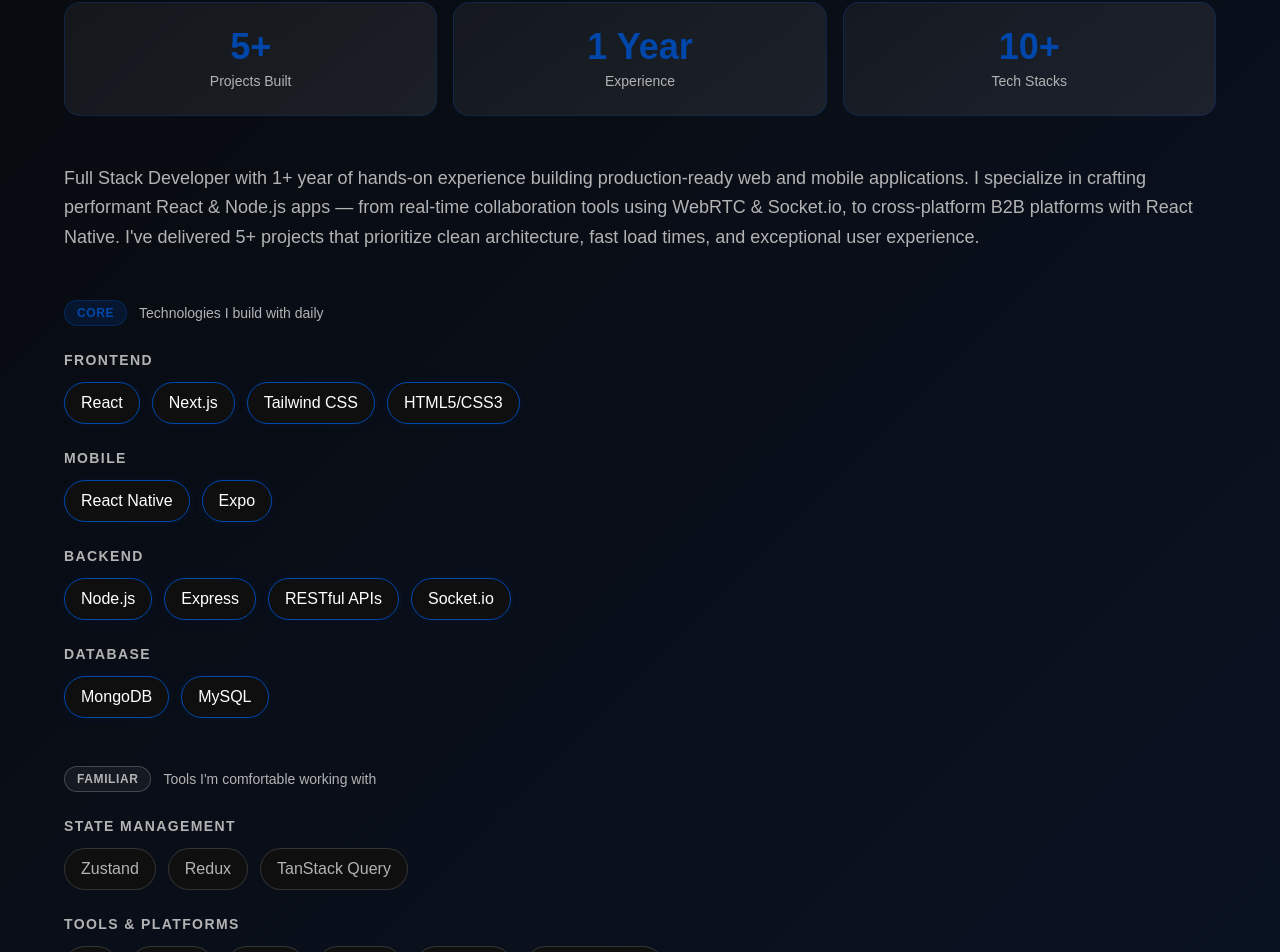
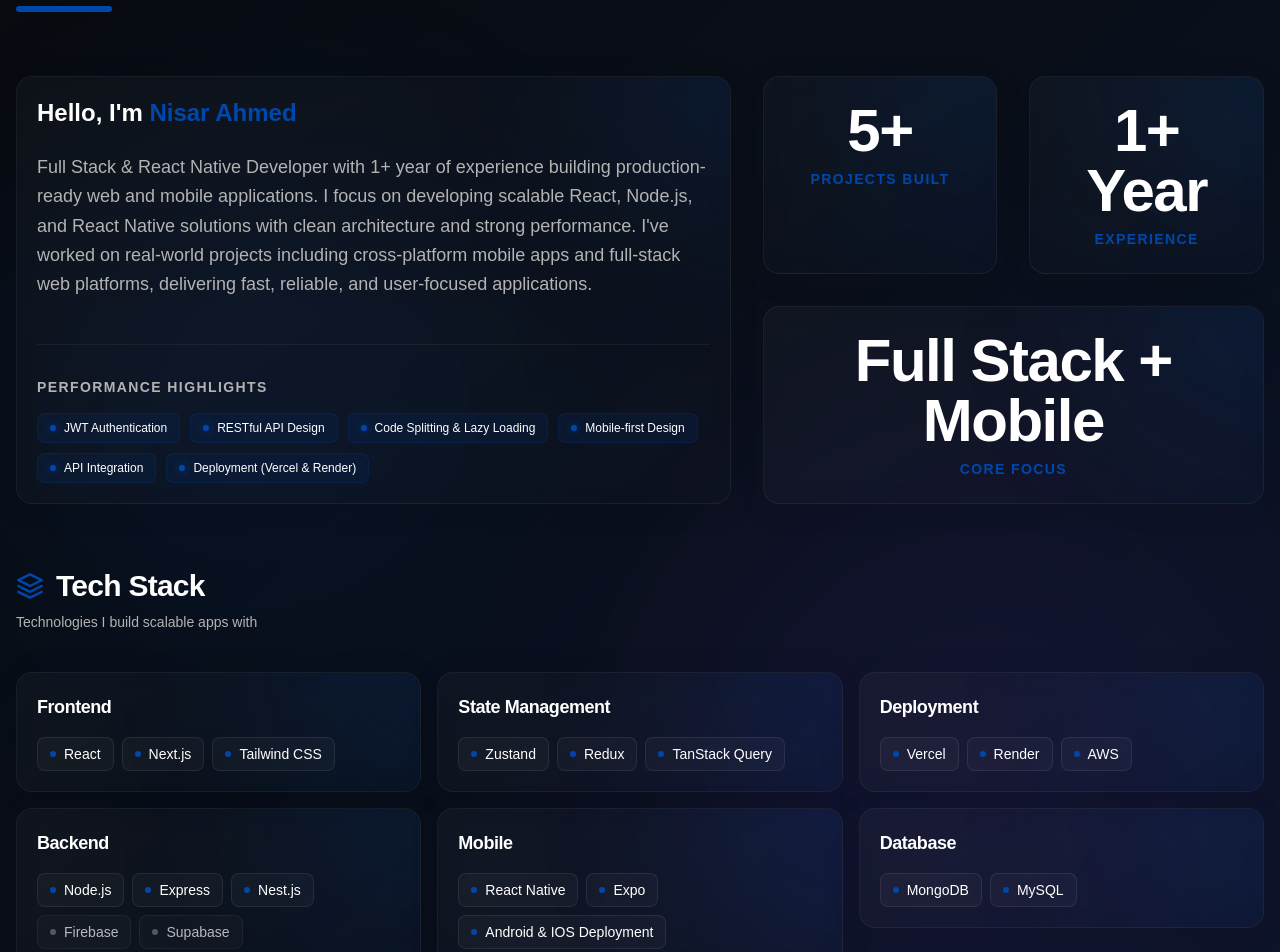
Before and after one commit to nisar7988/portfolio, a React (Vite) app: page / in a window 1280 px wide. Shown: the part 966-1918 px from the top of the page. Built offline with nearby package versions, Linux system fonts and the light colour scheme; a web font is replaced by a local one.

Commit message:
homepage complete

```diff
--- a/src/components/sections/About.jsx
+++ b/src/components/sections/About.jsx
@@ -1,188 +1,243 @@
-import { motion } from 'framer-motion';
-import { Colors } from '../../constants/colors';
-import aboutData from '../../data/about.json';
+import { motion } from "framer-motion";
+import { Colors } from "../../constants/colors";
+import aboutData from "../../data/about.json";
 
-const StatCard = ({ stat, index }) => (
+const BentoCard = ({
+  children,
+  className = "",
+  delay = 0,
+  glowColor = Colors.accent.blue,
+}) => (
   <motion.div
     initial={{ opacity: 0, y: 20 }}
     whileInView={{ opacity: 1, y: 0 }}
-    transition={{ duration: 0.5, delay: index * 0.15 }}
-    className="text-center p-6 rounded-2xl flex-1 min-w-[120px]"
+    whileHover={{ scale: 1.015 }}
+    viewport={{ once: true, margin: "-50px" }}
+    transition={{ duration: 0.6, delay, ease: "easeOut" }}
+    className={`relative overflow-hidden rounded-2xl p-5 transition-all duration-300 hover:scale-[1.02] hover:border-white/10 hover:shadow-[0_0_30px_rgba(255,255,255,0.04)] ${className}`}
     style={{
-      background: 'linear-gradient(145deg, rgba(255,255,255,0.05), rgba(255,255,255,0.08))',
-      border: `1px solid ${Colors.accent.blue}40`
+      background:
+        "linear-gradient(145deg, rgba(255,255,255,0.03), rgba(255,255,255,0.01))",
+      border: "1px solid rgba(255,255,255,0.05)",
+      boxShadow: "0 4px 30px rgba(0, 0, 0, 0.1)",
+      backdropFilter: "blur(10px)",
     }}
   >
-    <p className="text-4xl font-bold mb-1" style={{ color: Colors.accent.blue }}>
+    {/* Subtle gradient orb for premium feel */}
+    <div
+      className="absolute -top-32 -right-32 w-64 h-64 rounded-full blur-[100px] opacity-20 pointer-events-none transition-opacity duration-500 group-hover:opacity-40"
+      style={{ background: glowColor }}
+    />
+    <div className="relative z-10 h-full flex flex-col">{children}</div>
+  </motion.div>
+);
+
+const StatCard = ({ stat, delay, isFullWidth = false }) => (
+  <BentoCard
+    delay={delay}
+    className={`flex flex-col justify-center items-center text-center p-6 group hover:border-white/10 transition-colors ${isFullWidth ? "col-span-2" : "col-span-1"}`}
+    glowColor={Colors.accent.blue}
+  >
+    <motion.h4
+      className="text-5xl lg:text-6xl font-extrabold mb-2 tracking-tight"
+      style={{ color: Colors.text.primary }}
+      whileHover={{ scale: 1.05 }}
+      transition={{ type: "spring", stiffness: 300 }}
+    >
       {stat.value}
+    </motion.h4>
+    <p
+      className="text-sm font-semibold tracking-widest uppercase"
+      style={{ color: Colors.accent.blue }}
+    >
+      {stat.label}
     </p>
-    <p className="text-sm" style={{ color: Colors.text.secondary }}>{stat.label}</p>
+  </BentoCard>
+);
+const SkillPill = ({ skill, isSecondary = false }) => (
+  <motion.div
+    whileHover={{ y: -2 }}
+    className={`px-3 py-1.5 rounded-md text-sm font-medium transition-all cursor-default flex items-center ${
+      isSecondary ? "opacity-70 hover:opacity-100" : ""
+    }`}
+    style={{
+      background: "rgba(255,255,255,0.03)",
+      border: "1px solid rgba(255,255,255,0.08)",
+      color: Colors.text.primary,
+    }}
+  >
+    <div
+      className="w-1.5 h-1.5 rounded-full mr-2"
+      style={{
+        background: isSecondary ? "rgba(255,255,255,0.4)" : Colors.accent.blue,
+      }}
+    />
+    {skill}
   </motion.div>
 );
 
 const About = () => {
-  const coreSkills = aboutData.skills.filter(s => s.tier === 'core');
-  const familiarSkills = aboutData.skills.filter(s => s.tier === 'familiar');
+  return (
+    <section
+      className="min-h-screen px-4 py-24 relative overflow-hidden"
+      id="about"
+    >
+      {/* Background ambient light */}
+      <div
+        className="absolute top-1/4 left-0 w-[500px] h-[500px] rounded-full blur-[120px] opacity-10 pointer-events-none"
+        style={{ background: Colors.accent.blue }}
+      />
+      <div
+        className="absolute bottom-0 right-0 w-[600px] h-[600px] rounded-full blur-[150px] opacity-10 pointer-events-none"
+        style={{ background: Colors.accent.purple }}
+      />
 
-  return (
-    <section className="min-h-screen px-4 py-20" id="about">
-      <div className="max-w-6xl mx-auto">
-        <motion.h2
+      <div className="max-w-7xl mx-auto relative z-10">
+        <motion.div
           initial={{ opacity: 0, x: -20 }}
           whileInView={{ opacity: 1, x: 0 }}
+          viewport={{ once: true }}
           transition={{ duration: 0.6 }}
-          className="text-4xl font-bold mb-12"
-          style={{ color: Colors.text.primary }}
+          className="mb-16"
         >
-          About Me
-        </motion.h2>
+          <h2
+            className="text-5xl md:text-6xl font-bold tracking-tight mb-4"
+            style={{ color: Colors.text.primary }}
+          >
+            Behind the Code
+          </h2>
+          <div
+            className="w-24 h-1.5 rounded-full"
+            style={{ background: Colors.accent.blue }}
+          />
+        </motion.div>
 
-        <div className="space-y-12">
-
-          {/* Stats Row */}
-          <motion.div
-            initial={{ opacity: 0, y: 20 }}
-            whileInView={{ opacity: 1, y: 0 }}
-            transition={{ duration: 0.6 }}
-            className="flex flex-wrap gap-4"
-          >
-            {aboutData.stats.map((stat, i) => (
-              <StatCard key={stat.label} stat={stat} index={i} />
-            ))}
-          </motion.div>
-
-          {/* Description */}
-          <motion.div
-            initial={{ opacity: 0, y: 20 }}
-            whileInView={{ opacity: 1, y: 0 }}
-            transition={{ duration: 0.8 }}
-          >
-            <p className="text-lg leading-relaxed" style={{ color: Colors.text.secondary }}>
+        <div className="grid grid-cols-1 md:grid-cols-12 gap-6 lg:gap-8">
+          {/* Introduction & Highlights - Spans 7 cols */}
+          <BentoCard className="md:col-span-12 lg:col-span-7 group" delay={0.1}>
+            <h3
+              className="text-2xl font-semibold mb-6"
+              style={{ color: Colors.text.primary }}
+            >
+              Hello, I'm{" "}
+              <span style={{ color: Colors.accent.blue }}>
+                {aboutData.profile.name}
+              </span>
+            </h3>
+            <p
+              className="text-lg leading-relaxed mb-10"
+              style={{ color: Colors.text.secondary }}
+            >
               {aboutData.description}
             </p>
-          </motion.div>
 
-          {/* Core Skills */}
-          <div>
-            <motion.div
-              initial={{ opacity: 0, x: -10 }}
-              whileInView={{ opacity: 1, x: 0 }}
-              transition={{ duration: 0.5 }}
-              className="flex items-center gap-3 mb-6"
-            >
-              <span
-                className="px-3 py-1 rounded-full text-xs font-bold tracking-wider uppercase"
-                style={{ background: `${Colors.accent.blue}30`, color: Colors.accent.blue, border: `1px solid ${Colors.accent.blue}60` }}
+            <div className="mt-auto pt-8 border-t border-white/5">
+              <h4
+                className="text-sm font-semibold mb-4 uppercase tracking-widest"
+                style={{ color: Colors.text.secondary }}
               >
-                Core
-              </span>
-              <p className="text-sm" style={{ color: Colors.text.secondary }}>Technologies I build with daily</p>
-            </motion.div>
-            <div className="space-y-6">
-              {coreSkills.map((skillGroup, groupIndex) => (
-                <div key={skillGroup.category}>
-                  <h3 className="text-sm font-semibold mb-3 uppercase tracking-widest" style={{ color: Colors.text.secondary }}>
-                    {skillGroup.category}
-                  </h3>
-                  <div className="flex flex-wrap gap-3">
-                    {skillGroup.items.map((skill, index) => (
-                      <motion.div
-                        key={skill}
-                        initial={{ opacity: 0, scale: 0.8 }}
-                        whileInView={{ opacity: 1, scale: 1 }}
-                        whileHover={{ scale: 1.08, y: -2 }}
-                        transition={{ duration: 0.3, delay: index * 0.05 }}
-                        className="px-4 py-2 rounded-full"
-                        style={{
-                          backgroundColor: Colors.background.secondary,
-                          border: `1px solid ${Colors.accent.blue}`,
-                          boxShadow: `0 0 8px ${Colors.accent.blue}20`
-                        }}
-                      >
-                        <span style={{ color: Colors.text.primary }}>{skill}</span>
-                      </motion.div>
-                    ))}
-                  </div>
-                </div>
-              ))}
+                Performance Highlights
+              </h4>
+              <div className="flex flex-wrap gap-2.5">
+                {aboutData.performanceHighlights.map((item) => (
+                  <span
+                    key={item}
+                    className="flex items-center gap-2 px-3 py-1.5 rounded-md text-xs font-medium"
+                    style={{
+                      background: "rgba(0, 71, 171, 0.1)",
+                      border: "1px solid rgba(0, 71, 171, 0.2)",
+                      color: Colors.text.primary,
+                    }}
+                  >
+                    <div
+                      className="w-1.5 h-1.5 rounded-full shadow-[0_0_8px_rgba(0,71,171,0.8)]"
+                      style={{ background: Colors.accent.blue }}
+                    />
+                    {item}
+                  </span>
+                ))}
+              </div>
             </div>
+          </BentoCard>
+
+          {/* Stats Grid - Spans 5 cols */}
+          <div className="md:col-span-12 lg:col-span-5 grid grid-cols-2 gap-6 lg:gap-8">
+            <StatCard stat={aboutData.stats[0]} delay={0.2} />
+            <StatCard stat={aboutData.stats[1]} delay={0.3} />
+            {/* Make the 3rd stat take full width of this subgrid */}
+            <StatCard
+              stat={aboutData.stats[2]}
+              delay={0.4}
+              isFullWidth={true}
+            />
           </div>
 
-          {/* Familiar Skills */}
-          <div>
-            <motion.div
-              initial={{ opacity: 0, x: -10 }}
-              whileInView={{ opacity: 1, x: 0 }}
-              transition={{ duration: 0.5 }}
-              className="flex items-center gap-3 mb-6"
+          {/* Tech Stack Header */}
+          <div className="md:col-span-12 mt-8 mb-2">
+            <h3
+              className="text-3xl font-bold tracking-tight flex items-center gap-3"
+              style={{ color: Colors.text.primary }}
             >
-              <span
-                className="px-3 py-1 rounded-full text-xs font-bold tracking-wider uppercase"
-                style={{ background: 'rgba(255,255,255,0.05)', color: Colors.text.secondary, border: '1px solid rgba(255,255,255,0.2)' }}
+              <svg
+                width="28"
+                height="28"
+                viewBox="0 0 24 24"
+                fill="none"
+                stroke={Colors.accent.blue}
+                strokeWidth="2"
+                strokeLinecap="round"
+                strokeLinejoin="round"
               >
-                Familiar
-              </span>
-              <p className="text-sm" style={{ color: Colors.text.secondary }}>Tools I'm comfortable working with</p>
-            </motion.div>
-            <div className="space-y-6">
-              {familiarSkills.map((skillGroup, groupIndex) => (
-                <div key={skillGroup.category}>
-                  <h3 className="text-sm font-semibold mb-3 uppercase tracking-widest" style={{ color: Colors.text.secondary }}>
-                    {skillGroup.category}
-                  </h3>
-                  <div className="flex flex-wrap gap-3">
-                    {skillGroup.items.map((skill, index) => (
-                      <motion.div
-                        key={skill}
-                        initial={{ opacity: 0, scale: 0.8 }}
-                        whileInView={{ opacity: 1, scale: 1 }}
-                        whileHover={{ scale: 1.08, y: -2 }}
-                        transition={{ duration: 0.3, delay: index * 0.05 }}
-                        className="px-4 py-2 rounded-full"
-                        style={{
-                          backgroundColor: Colors.background.secondary,
-                          border: '1px solid rgba(255,255,255,0.15)'
-                        }}
-                      >
-                        <span style={{ color: Colors.text.secondary }}>{skill}</span>
-                      </motion.div>
-                    ))}
-                  </div>
-                </div>
-              ))}
-            </div>
+                <polygon points="12 2 2 7 12 12 22 7 12 2"></polygon>
+                <polyline points="2 17 12 22 22 17"></polyline>
+                <polyline points="2 12 12 17 22 12"></polyline>
+              </svg>
+              Tech Stack
+            </h3>
+            <p
+              className="text-sm mt-2"
+              style={{ color: Colors.text.secondary }}
+            >
+              Technologies I build scalable apps with
+            </p>
           </div>
 
-          {/* Performance Highlights */}
-          <motion.div
-            initial={{ opacity: 0, y: 20 }}
-            whileInView={{ opacity: 1, y: 0 }}
-            transition={{ duration: 0.6 }}
-          >
-            <h3 className="text-xl font-semibold mb-4" style={{ color: Colors.text.primary }}>
-              What I bring to the table
-            </h3>
-            <div className="flex flex-wrap gap-3">
-              {aboutData.performanceHighlights.map((item, index) => (
-                <motion.span
-                  key={item}
-                  initial={{ opacity: 0, x: -10 }}
-                  whileInView={{ opacity: 1, x: 0 }}
-                  transition={{ duration: 0.4, delay: index * 0.07 }}
-                  className="flex items-center gap-2 px-4 py-2 rounded-lg text-sm font-medium"
-                  style={{
-                    background: 'linear-gradient(135deg, rgba(255,255,255,0.05), rgba(255,255,255,0.08))',
-                    border: '1px solid rgba(255,255,255,0.1)',
-                    color: Colors.text.secondary
-                  }}
+          {/* Tech Stack Cards */}
+          <div className="md:col-span-12 grid grid-cols-1 md:grid-cols-2 lg:grid-cols-3 gap-4 items-start">
+            {aboutData.skills.map((skillGroup, idx) => (
+              <BentoCard
+                key={skillGroup.category}
+                delay={0.3 + idx * 0.1}
+                className="group"
+                glowColor={Colors.accent.blue}
+              >
+                <h4
+                  className="text-lg font-semibold tracking-tight mb-4"
+                  style={{ color: Colors.text.primary }}
                 >
-                  <span className="w-1.5 h-1.5 rounded-full" style={{ background: Colors.accent.blue }} />
-                  {item}
-                </motion.span>
-              ))}
-            </div>
-          </motion.div>
+                  {skillGroup.category}
+                </h4>
+                <div className="flex flex-wrap gap-2 mt-auto">
+                  {skillGroup.items.map((skill) => {
+                    const isSecondary =
+                      skillGroup.category === "Backend" &&
+                      (skill === "Firebase" || skill === "Supabase");
 
+                    return (
+                      <SkillPill
+                        key={skill}
+                        skill={skill}
+                        isSecondary={isSecondary}
+                      />
+                    );
+                  })}
+                  {skillGroup.secondaryItems?.map((skill) => (
+                    <SkillPill key={skill} skill={skill} isSecondary />
+                  ))}
+                </div>
+              </BentoCard>
+            ))}
+          </div>
         </div>
       </div>
     </section>
--- a/src/data/about.json
+++ b/src/data/about.json
@@ -1,13 +1,13 @@
 {
   "profile": {
     "name": "Nisar Ahmed",
-    "role": "Full Stack Developer",
+    "role": "Full Stack & React Native Developer",
     "location": "India",
     "experience": "1+ year"
   },
   "openToWork": true,
   "resumeUrl": "https://drive.google.com/file/d/1Bj6bIvk3BlVDSR89sgjC6gBmFWjA7V6Z/view?usp=drive_link",
-  "description": "Full Stack Developer with 1+ year of hands-on experience building production-ready web and mobile applications. I specialize in crafting performant React & Node.js apps — from real-time collaboration tools using WebRTC & Socket.io, to cross-platform B2B platforms with React Native. I've delivered 5+ projects that prioritize clean architecture, fast load times, and exceptional user experience.",
+  "description": "Full Stack & React Native Developer with 1+ year of experience building production-ready web and mobile applications. I focus on developing scalable React, Node.js, and React Native solutions with clean architecture and strong performance. I've worked on real-world projects including cross-platform mobile apps and full-stack web platforms, delivering fast, reliable, and user-focused applications.",
   "stats": [
     {
       "label": "Projects Built",
@@ -15,79 +15,74 @@
     },
     {
       "label": "Experience",
-      "value": "1 Year"
+      "value": "1+ Year"
     },
     {
-      "label": "Tech Stacks",
-      "value": "10+"
+      "label": "Core Focus",
+      "value": "Full Stack + Mobile"
     }
   ],
   "performanceHighlights": [
     "JWT Authentication",
-    "Lazy Loading",
-    "Code Splitting",
     "RESTful API Design",
-    "Real-time WebSockets",
-    "Vercel & Render Deploy",
-    "Mobile-first Design"
+    "Code Splitting & Lazy Loading",
+    "Mobile-first Design",
+    "API Integration",
+    "Deployment (Vercel & Render)"
   ],
   "skills": [
     {
       "category": "Frontend",
-      "tier": "core",
       "items": [
         "React",
         "Next.js",
-        "Tailwind CSS",
-        "HTML5/CSS3"
+        "Tailwind CSS"
       ]
     },
-    {
-      "category": "Mobile",
-      "tier": "core",
-      "items": [
-        "React Native",
-        "Expo"
-      ]
-    },
-    {
-      "category": "Backend",
-      "tier": "core",
-      "items": [
-        "Node.js",
-        "Express",
-        "RESTful APIs",
-        "Socket.io"
-      ]
-    },
-    {
-      "category": "Database",
-      "tier": "core",
-      "items": [
-        "MongoDB",
-        "MySQL"
-      ]
-    },
-    {
+      {
       "category": "State Management",
-      "tier": "familiar",
       "items": [
         "Zustand",
         "Redux",
         "TanStack Query"
       ]
     },
-    {
-      "category": "Tools & Platforms",
-      "tier": "familiar",
+     {
+      "category": "Deployment",
       "items": [
-        "Git",
-        "GitHub",
         "Vercel",
         "Render",
-        "VS Code",
-        "Android Studio"
+        "AWS"
+      ]
+    },
+    {
+      "category": "Backend",
+      "items": [
+        "Node.js",
+        "Express",
+        "Nest.js"
+      ],
+      "secondaryItems": [
+        "Firebase",
+        "Supabase"
+      ]
+    },  {
+      "category": "Mobile",
+      "items": [
+        "React Native",
+        "Expo",
+        "Android & IOS Deployment"
+      ]
+    },
+    {
+      "category": "Database",
+      "items": [
+        "MongoDB",
+        "MySQL"
       ]
     }
+
+
+
   ]
 }
```
Also changed, not shown: src/components/sections/Hero.jsx (+20 -15 lines), src/data/projects.json (+4 -4 lines).
